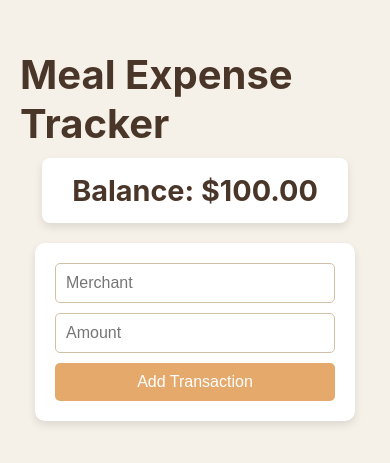
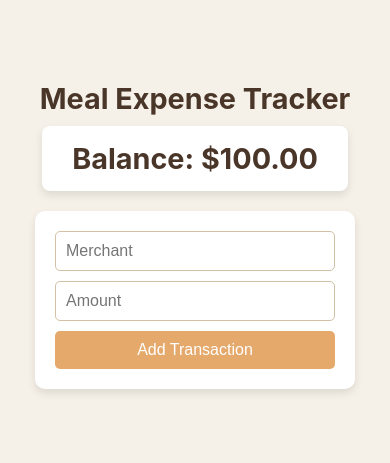
Before and after one commit to timcode55/expensetracker, a Next.js app: page / in a window 390 px wide. Shown: the part 177-640 px from the top of the page. Built offline with nearby package versions, Linux system fonts and the light colour scheme.

Commit message:
Fix font for page title

```diff
--- a/src/app/page.module.css
+++ b/src/app/page.module.css
@@ -14,6 +14,12 @@
   font-size: 2.5rem;
   font-weight: bold;
   margin-bottom: 10px;
+}
+
+@media (max-width: 600px) {
+  .title {
+    font-size: 1.8rem;
+  }
 }
 
 .balance {
```
